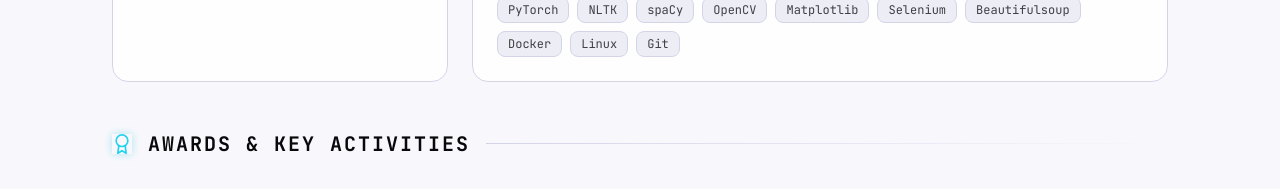
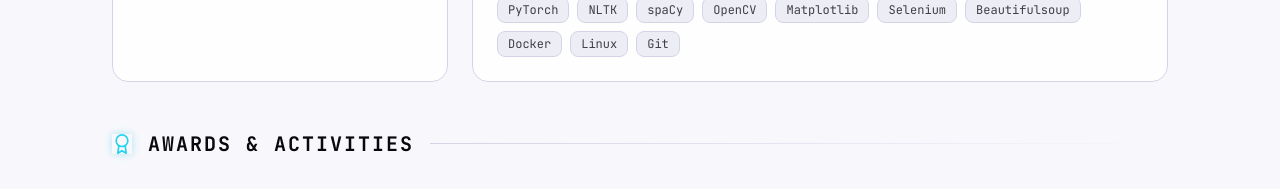
Before and after one commit to dryeab/dryeab.github.io, a React (Create React App) app: page / in a window 1280 px wide. Shown: the part 3480-3669 px from the top of the page. Built offline with nearby package versions, Linux system fonts and the light colour scheme.

Commit message:
[fix]: fix typo

```diff
--- a/src/App.js
+++ b/src/App.js
@@ -417,7 +417,7 @@ function App() {
               <div className="mb-8 flex items-center gap-4">
                 <FiAward className="w-5 h-5 text-cyan-400 shadow-[0_0_8px_rgba(6,182,212,0.3)]" />
                 <h2 className="text-lg md:text-xl font-bold tracking-widest uppercase font-mono" style={{ color: "var(--text-heading)" }}>
-                  Awards &amp; Key Activities
+                  Awards &amp; Activities
                 </h2>
                 <div className="h-[1px] flex-1" style={{ backgroundImage: "linear-gradient(to right, var(--border-default), transparent)" }} />
               </div>
```
